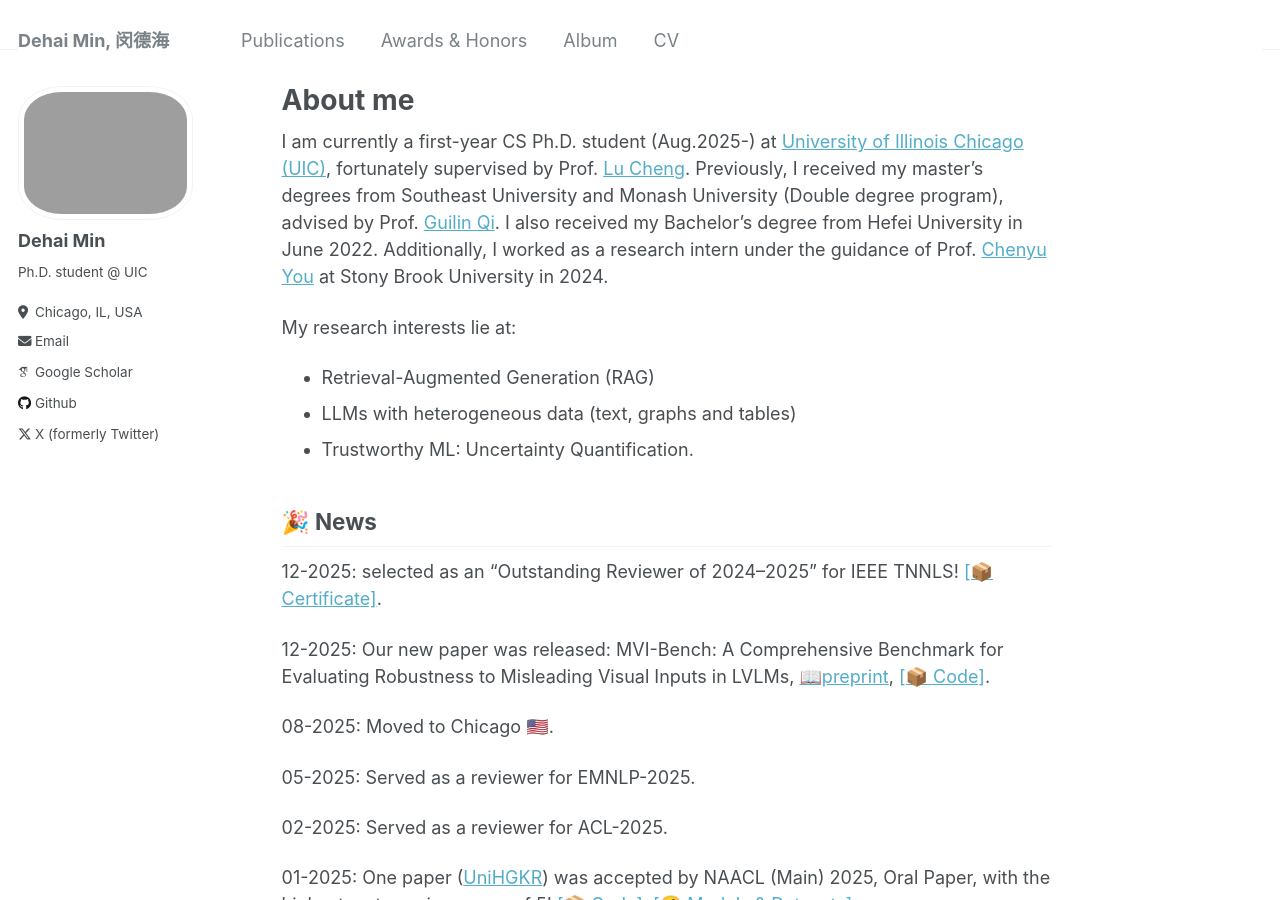
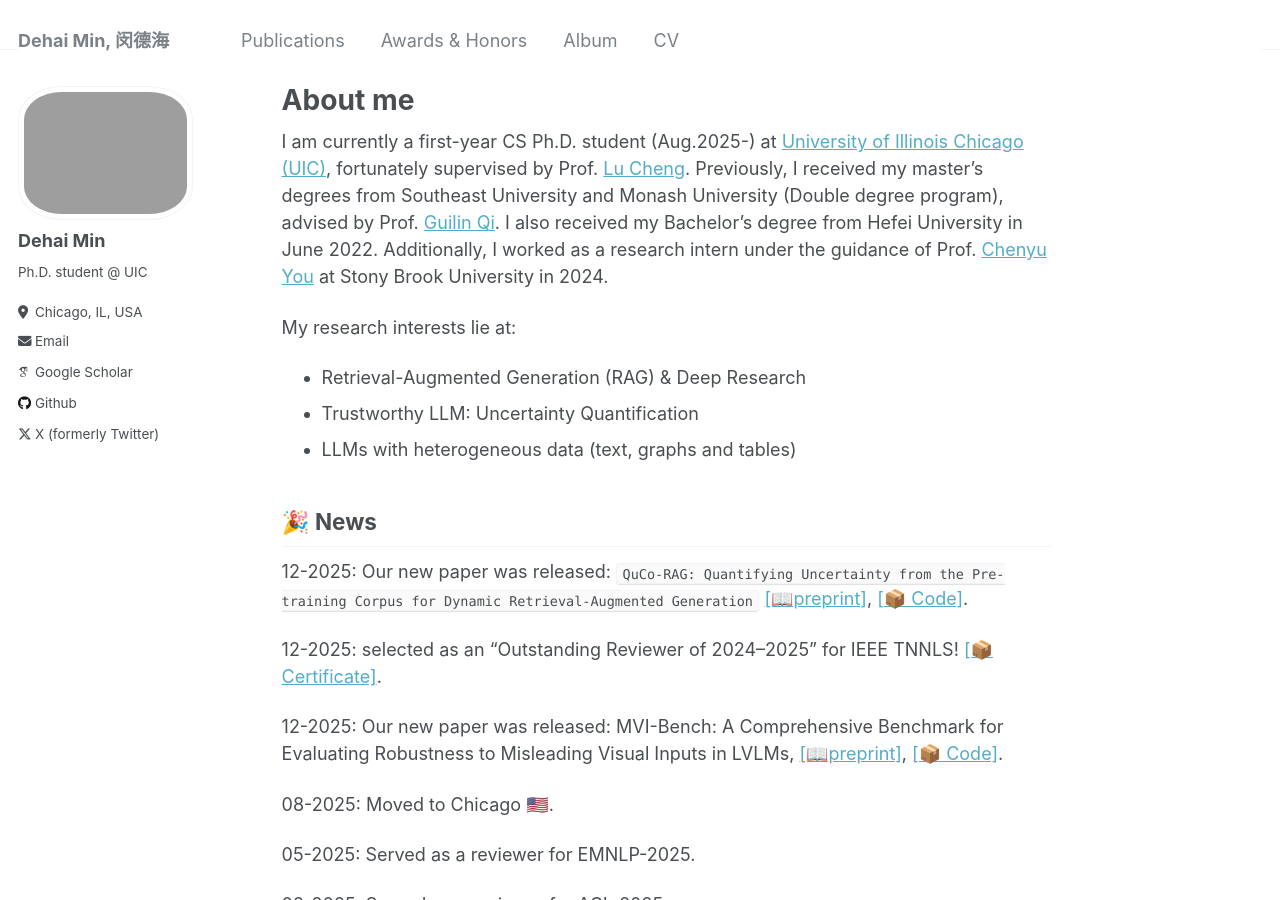
Before and after one commit to ZhishanQ/ZhishanQ.github.io, a Jekyll site: the page built from _pages/about.md, in a window 1280 px wide and 900 px high. Built offline with Jekyll 4.4.1, drawn with Linux system fonts in a browser that asks for light colours; some web fonts are replaced.

Commit message:
feat: Update research interests and add new paper release

```diff
--- a/_pages/about.md
+++ b/_pages/about.md
@@ -11,16 +11,18 @@ I am currently a first-year CS Ph.D. student (Aug.2025-) at [University of Illin
 
 My research interests lie at:
 
-* Retrieval-Augmented Generation (RAG)
+* Retrieval-Augmented Generation (RAG) & Deep Research
+* Trustworthy LLM: Uncertainty Quantification
 * LLMs with heterogeneous data (text, graphs and tables)
-* Trustworthy ML: Uncertainty Quantification.
 
 
 ## 🎉 News
 
+12-2025: Our new paper was released: `QuCo-RAG: Quantifying Uncertainty from the Pre-training Corpus for Dynamic Retrieval-Augmented Generation` [[📖preprint]](https://arxiv.org/abs/2512.19134), [[📦 Code]](https://github.com/ZhishanQ/QuCo-RAG).
+
 12-2025: selected as an “Outstanding Reviewer of 2024–2025” for IEEE TNNLS! [[📦 Certificate]](https://zhishanq.github.io/files/TNNLS_Outstanding_reviewer_Dehai_Min.pdf).
 
-12-2025: Our new paper was released: MVI-Bench: A Comprehensive Benchmark for Evaluating Robustness to Misleading Visual Inputs in LVLMs, [📖preprint](https://arxiv.org/abs/2511.14159), [[📦 Code]](https://github.com/chenyil6/MVI-Bench).
+12-2025: Our new paper was released: MVI-Bench: A Comprehensive Benchmark for Evaluating Robustness to Misleading Visual Inputs in LVLMs, [[📖preprint]](https://arxiv.org/abs/2511.14159), [[📦 Code]](https://github.com/chenyil6/MVI-Bench).
 
 08-2025: Moved to Chicago 🇺🇸.
 
```
